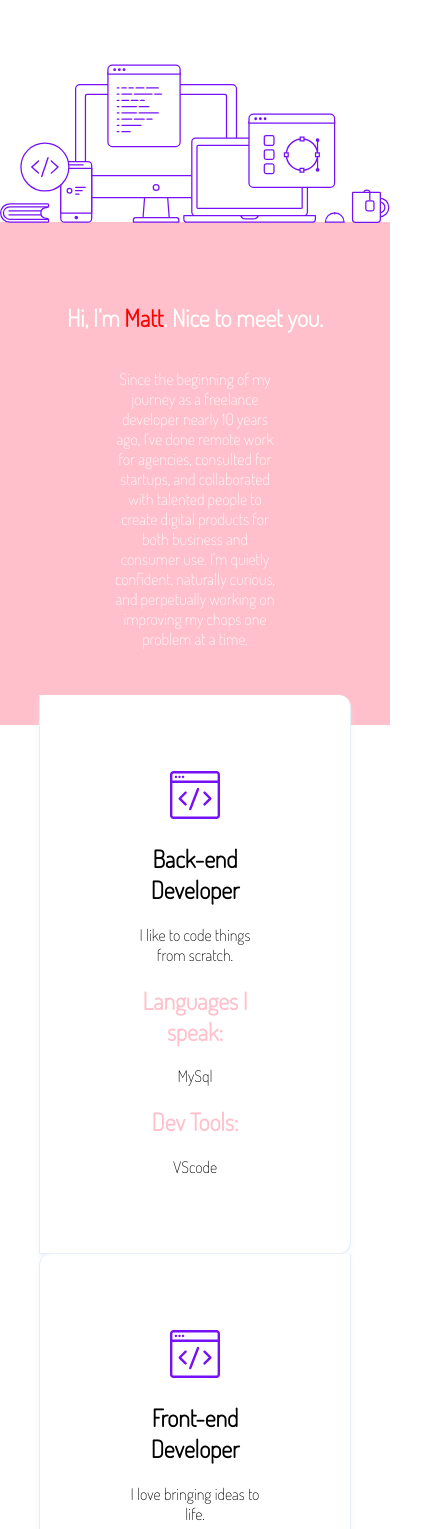
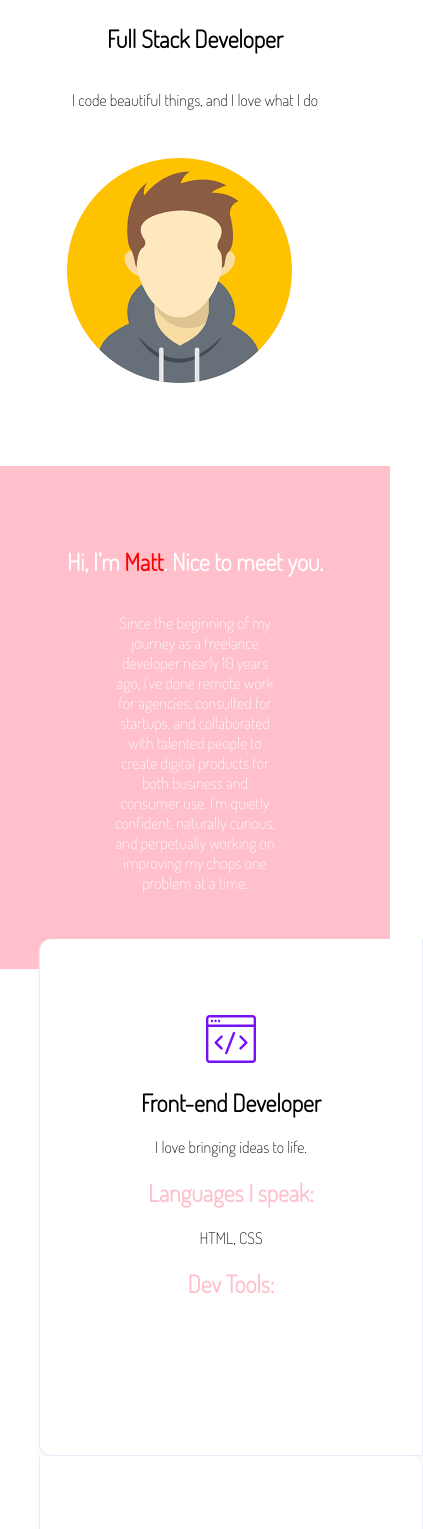
Before and after one commit to WildCodeSchool/wcs-cp1, a website: page site/portfolio.html in a window 390 px wide. Shown: the part 79-1608 px from the top of the page, 423 px wide, since content can reach past the window. Drawn offline with Linux system fonts and the light colour scheme.

Commit message:
css implemented

```diff
--- a/site/css/main.css
+++ b/site/css/main.css
@@ -10,12 +10,14 @@ body {
 a {
   padding: 10px;
   text-decoration: none;
-  color: black;
+  color: purple;
 }
 
 .navbar {
   display: flex;
   margin: 15px 30px;
+  justify-content: space-between;
+
 }
 
 .logo {
@@ -33,3 +35,72 @@ a {
 button:focus {
   outline: none;
 }
+
+.container_presentation {
+  margin: 5% 0 5% 0;
+  display: flex;
+  flex-direction: column;
+  height: 30%;
+  align-items: flex-start;
+  text-align: center;
+}
+
+
+.image-container {
+  position: relative;
+  width: 20rem;
+  height: 20rem;
+
+}
+.avatar {
+  position: absolute;
+  top: 2rem;
+  left: 2rem;
+}
+
+.avatar.active {
+  display: none;
+}
+
+
+.skills {
+
+  display: flex;
+  flex-direction: row;
+}
+
+
+
+.column {
+  width: 100%;
+}
+
+#front-dev-tools {
+  opacity: 0;
+}
+
+@media (max-width: 700px) {
+  .navbar {
+    justify-content:flex-start;
+  }
+
+  .container_presentation {
+    align-items: center;
+    justify-content: center;
+  }
+
+  .desktop {
+    display: none;
+  }
+  .skills {
+    flex-direction: column;
+  }
+
+  .column:first-child {
+    order: 2;
+  }
+
+  .column:last-child {
+    order:1;
+  }
+}
--- a/site/js/portfolio.js
+++ b/site/js/portfolio.js
@@ -0,0 +1,30 @@
+const items = document.getElementsByClassName("avatar");
+const nbSlide = items.length;
+let count = 0;
+
+function slideSuivante() {
+  items[count].classList.remove('active');
+
+  if(count < nbSlide - 1) {
+      count++;
+  }
+
+    else {
+      count = 0;
+  }
+
+
+items[count].classList.add('active');
+}
+
+function slidePrecedente() {
+  items[count].classList.remove('active');
+
+  if(count > 0) {
+      count--;
+  }
+
+    else {
+      count = nbSlide -1;
+  }
+}
--- a/site/portfolio.html
+++ b/site/portfolio.html
@@ -19,9 +19,18 @@
       </nav>
     </header>
     <main class="container">
+      <section class="container_presentation">
+        <h1>Full Stack Developer</h1>
+        <p>I code beautiful things, and I love what I do</p>
+        <div class="image-container">
+          <img class="avatar" src="/site/image/avatar-bis.png" onclick="slideSuivante()" alt="avatar">
+          <img class="avatar active" src="/site/image/avatar.svg" onclick="slidePrecedente()" alt="avatar">
+        </div>
+      </section>
       <!-- First banner with title, description, avatar and image desktop -->
       <!-- You can use the avatar image on the folder image -->
       <section class="introduction">
+
         <figure class="desktop">
           <img src="image/desktop.svg" alt="desktop" />
         </figure>
```
